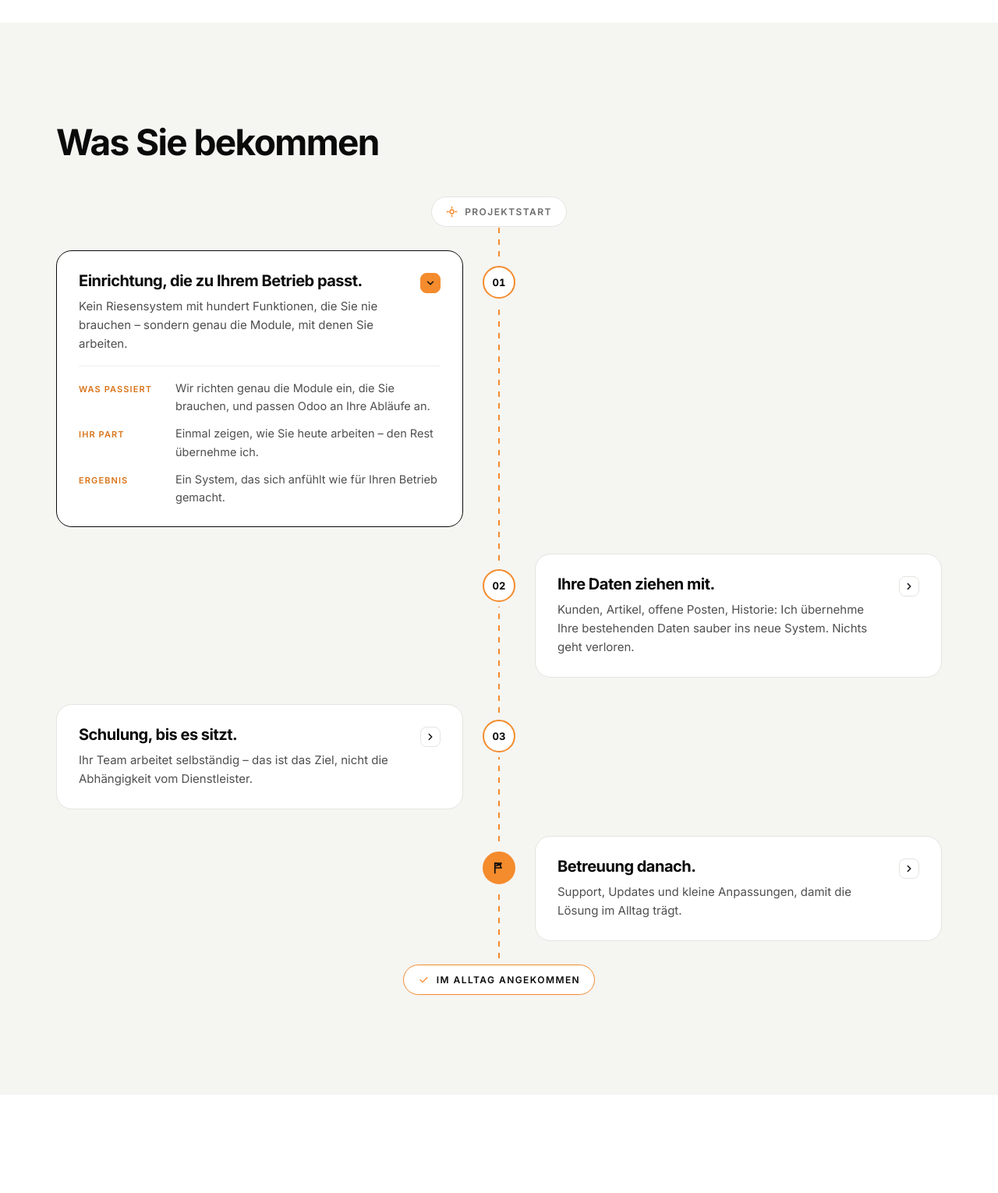
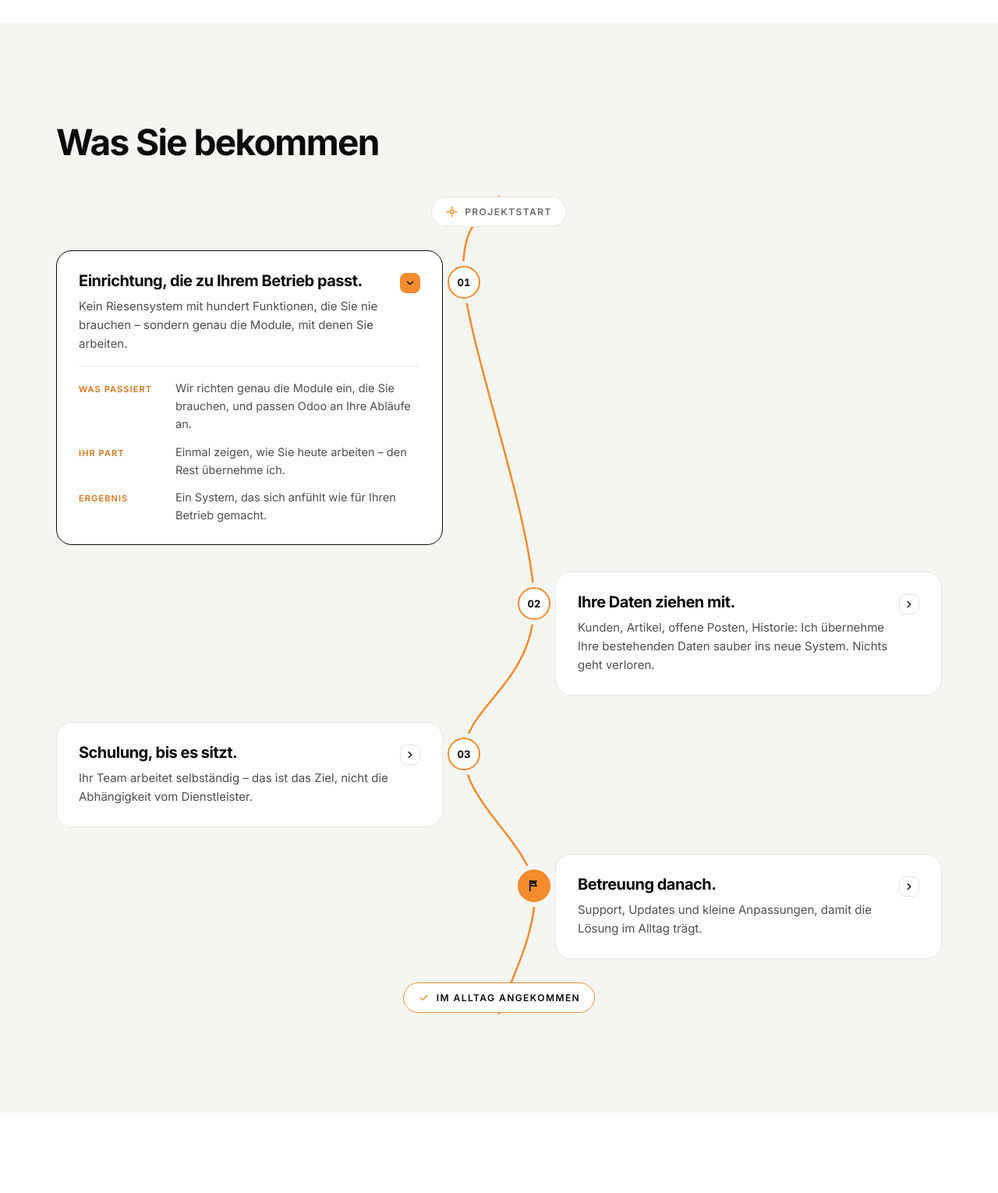
Before and after one commit to datalization1/datalization, a Django app: page /de/v2/odoo/einfuehrung/ in a window 1280 px wide. Shown: the part 1802-3332 px from the top of the page at 78% size. Run offline with Django 4.2, Linux system fonts and the light colour scheme.

Commit message:
v2: Schlängelnde Reise-Route auf "Odoo einführen"
Die Ablauf-Route verbindet die Stationen jetzt mit einer geschwungenen
S-Linie (SVG), statt einer geraden Mittellinie.

- Pfad wird per JS aus den echten Pin-Positionen berechnet -> bleibt beim
  Auf-/Zuklappen der Stationen und bei jeder Fenstergrösse verbunden
  (Neuberechnung bei toggle, resize und load).
- Beim Einscrollen zeichnet sich die Linie entlang (stroke-dashoffset),
  Stationen poppen gestaffelt auf.
- Ohne JS bleibt die gerade Linie als Fallback; prefers-reduced-motion
  zeigt alles statisch.
- Stationen weiter nach aussen versetzt, Pins alternierend (links/rechts).

Co-Authored-By: Claude Opus 4.8 (1M context) <noreply@anthropic.com>

```diff
--- a/web/static/css/v2.css
+++ b/web/static/css/v2.css
@@ -270,13 +270,17 @@ a:hover { color: #0A0A0A; }
 .jchip svg { width: 15px; height: 15px; color: #F48B2D; }
 .jchip--start { margin-bottom: 30px; }
 .jchip--end { margin-top: 30px; color: #0A0A0A; border-color: #F48B2D; }
-.jtrack { list-style: none; margin: 0; padding: 0; display: grid; gap: 34px; }
-.jstop { position: relative; width: calc(50% - 46px); }
+.jtrack { list-style: none; margin: 0; padding: 0; display: grid; gap: 34px; position: relative; z-index: 1; }
+.jstop { position: relative; width: calc(50% - 72px); }
 .jstop:nth-child(odd) { justify-self: start; }
 .jstop:nth-child(even) { justify-self: end; }
 .jpin { position: absolute; top: 20px; width: 42px; height: 42px; border-radius: 50%; background: #FFFFFF; border: 2px solid #F48B2D; color: #0A0A0A; font-weight: 700; font-size: 13px; display: flex; align-items: center; justify-content: center; font-variant-numeric: tabular-nums; z-index: 2; box-shadow: 0 0 0 6px var(--sec-bg, #F5F5F2); }
-.jstop:nth-child(odd) .jpin { right: -67px; }
-.jstop:nth-child(even) .jpin { left: -67px; }
+.jstop:nth-child(odd) .jpin { right: -48px; }
+.jstop:nth-child(even) .jpin { left: -48px; }
+/* Schlängel-Linie (SVG, per JS gezeichnet) */
+.jsnake { position: absolute; inset: 0; width: 100%; height: 100%; pointer-events: none; z-index: 0; overflow: visible; }
+.jsnake path { fill: none; stroke: #F48B2D; stroke-width: 2.5; stroke-linecap: round; stroke-linejoin: round; }
+.journey.snake-ready::before { display: none; }
 .jpin--flag { background: #F48B2D; border-color: #F48B2D; }
 .jpin--flag svg { width: 18px; height: 18px; }
 .jcard { background: #FFFFFF; border: 1px solid #E4E4E0; border-radius: 20px; padding: 26px 28px; transition: transform .25s ease, border-color .25s ease, box-shadow .25s ease; }
@@ -303,7 +307,23 @@ a:hover { color: #0A0A0A; }
   .jstop { width: auto; margin-left: 58px; }
   .jstop:nth-child(odd) .jpin, .jstop:nth-child(even) .jpin { left: -58px; right: auto; }
 }
-@media (prefers-reduced-motion: reduce) { .jcard, .jtoggle { transition: none; } .jcard:hover { transform: none; } .js .jcard[open] .jdetail { animation: none; } }
+/* Schlängel-Linie zeichnet sich beim Scrollen + Stationen poppen nacheinander (nur mit JS) */
+.js .jsnake path { transition: stroke-dashoffset 1.2s cubic-bezier(.6, 0, .2, 1); }
+.js .journey .jpin { opacity: 0; }
+.js .journey.drawn .jpin { animation: jpop .5s cubic-bezier(.3, 1.4, .5, 1) forwards; }
+.js .journey.drawn .jstop:nth-child(1) .jpin { animation-delay: .25s; }
+.js .journey.drawn .jstop:nth-child(2) .jpin { animation-delay: .5s; }
+.js .journey.drawn .jstop:nth-child(3) .jpin { animation-delay: .75s; }
+.js .journey.drawn .jstop:nth-child(4) .jpin { animation-delay: 1s; }
+@keyframes jpop { from { opacity: 0; transform: scale(.4); } to { opacity: 1; transform: scale(1); } }
+
+@media (prefers-reduced-motion: reduce) {
+  .jcard, .jtoggle { transition: none; }
+  .jcard:hover { transform: none; }
+  .js .jcard[open] .jdetail { animation: none; }
+  .js .jsnake path { transition: none; }
+  .js .journey .jpin { animation: none; opacity: 1; }
+}
 
 /* ---------- "Was Sie bekommen" (Unterseiten) ---------- */
 .gets { display: grid; grid-template-columns: repeat(2, minmax(0, 1fr)); gap: 24px; margin-top: 56px; }
--- a/web/templates/v2/odoo_einfuehrung.html
+++ b/web/templates/v2/odoo_einfuehrung.html
@@ -57,6 +57,7 @@
   <div class="wrap">
     <h2 class="reveal">{% trans "Was Sie bekommen" %}</h2>
     <div class="journey reveal">
+      <svg class="jsnake" aria-hidden="true"><path d=""></path></svg>
       <div class="journey-cap">
         <span class="jchip jchip--start"><svg viewBox="0 0 24 24" fill="none" stroke="currentColor" stroke-width="2.2" stroke-linecap="round" stroke-linejoin="round" aria-hidden="true"><circle cx="12" cy="12" r="4"></circle><path d="M12 2v3M12 19v3M2 12h3M19 12h3"></path></svg>{% trans "Projektstart" %}</span>
       </div>
@@ -153,3 +154,70 @@
   </div>
 </section>
 {% endblock %}
+
+{% block extra_js %}
+<script>
+  (function () {
+    var journey = document.querySelector('.journey');
+    if (!journey) return;
+    var svg = journey.querySelector('.jsnake');
+    var path = svg && svg.querySelector('path');
+    if (!path) return;
+    var reduce = window.matchMedia && window.matchMedia('(prefers-reduced-motion: reduce)').matches;
+    var drawn = false;
+
+    function smooth(pts) {
+      var d = 'M' + pts[0][0].toFixed(1) + ' ' + pts[0][1].toFixed(1);
+      for (var i = 0; i < pts.length - 1; i++) {
+        var p0 = pts[i - 1] || pts[i], p1 = pts[i], p2 = pts[i + 1], p3 = pts[i + 2] || pts[i + 1];
+        var c1x = p1[0] + (p2[0] - p0[0]) / 6, c1y = p1[1] + (p2[1] - p0[1]) / 6;
+        var c2x = p2[0] - (p3[0] - p1[0]) / 6, c2y = p2[1] - (p3[1] - p1[1]) / 6;
+        d += ' C' + c1x.toFixed(1) + ' ' + c1y.toFixed(1) + ' ' + c2x.toFixed(1) + ' ' + c2y.toFixed(1) + ' ' + p2[0].toFixed(1) + ' ' + p2[1].toFixed(1);
+      }
+      return d;
+    }
+
+    function build() {
+      var jr = journey.getBoundingClientRect();
+      var pins = [].slice.call(journey.querySelectorAll('.jpin'));
+      if (!pins.length || !jr.width) return;
+      var pinPts = pins.map(function (p) {
+        var r = p.getBoundingClientRect();
+        return [r.left + r.width / 2 - jr.left, r.top + r.height / 2 - jr.top];
+      });
+      var mobile = jr.width <= 768;
+      var pts = [[mobile ? pinPts[0][0] : jr.width / 2, 0]].concat(pinPts);
+      pts.push([mobile ? pinPts[pinPts.length - 1][0] : jr.width / 2, jr.height]);
+      path.setAttribute('d', smooth(pts));
+      svg.setAttribute('viewBox', '0 0 ' + jr.width + ' ' + jr.height);
+      var len = path.getTotalLength();
+      path.style.strokeDasharray = len;
+      path.style.strokeDashoffset = drawn ? 0 : len;
+      journey.classList.add('snake-ready');
+    }
+
+    build();
+    window.addEventListener('load', build);
+    var rt;
+    window.addEventListener('resize', function () { clearTimeout(rt); rt = setTimeout(build, 150); });
+    journey.querySelectorAll('details.jcard').forEach(function (d) {
+      d.addEventListener('toggle', function () { setTimeout(build, 10); });
+    });
+
+    if (reduce || !('IntersectionObserver' in window)) {
+      drawn = true; path.style.strokeDashoffset = 0; journey.classList.add('drawn');
+    } else {
+      var io = new IntersectionObserver(function (es) {
+        es.forEach(function (e) {
+          if (e.isIntersecting) {
+            drawn = true;
+            requestAnimationFrame(function () { path.style.strokeDashoffset = 0; journey.classList.add('drawn'); });
+            io.disconnect();
+          }
+        });
+      }, { threshold: 0.15 });
+      io.observe(journey);
+    }
+  })();
+</script>
+{% endblock %}
```
